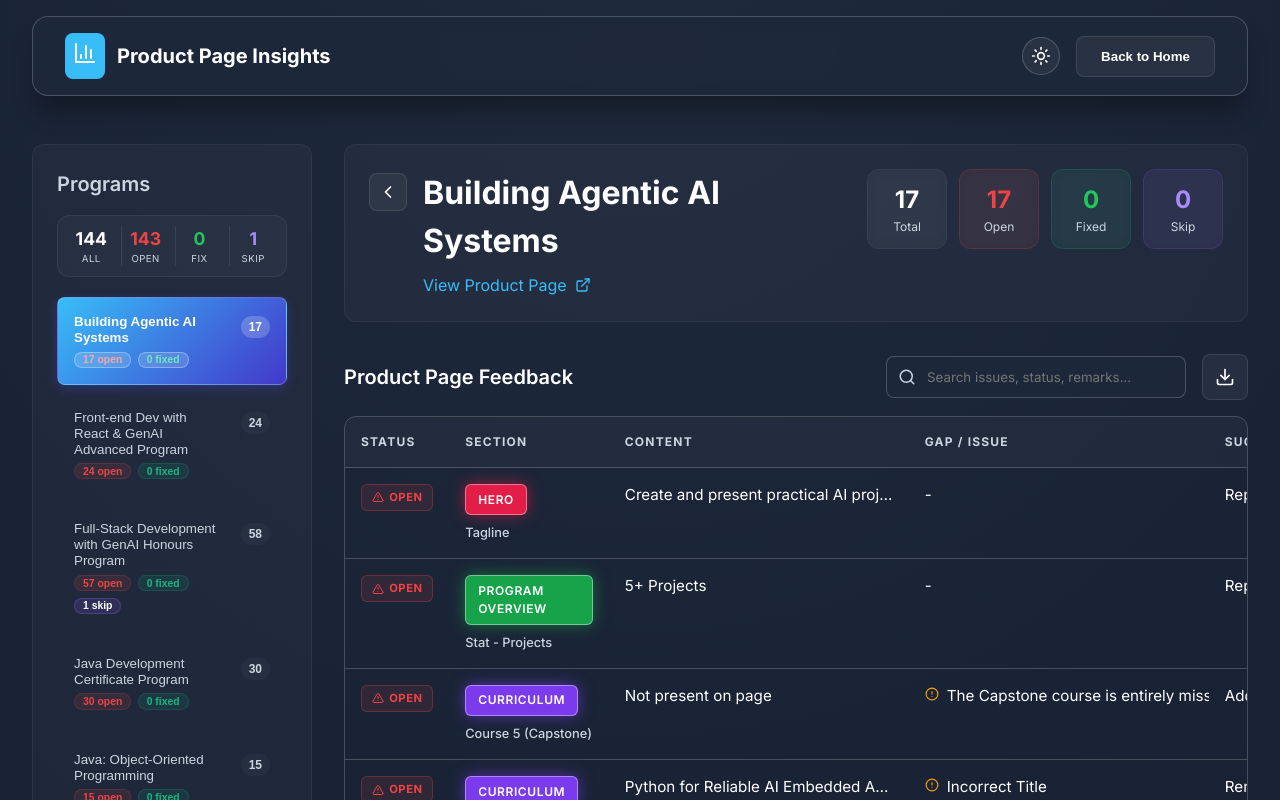
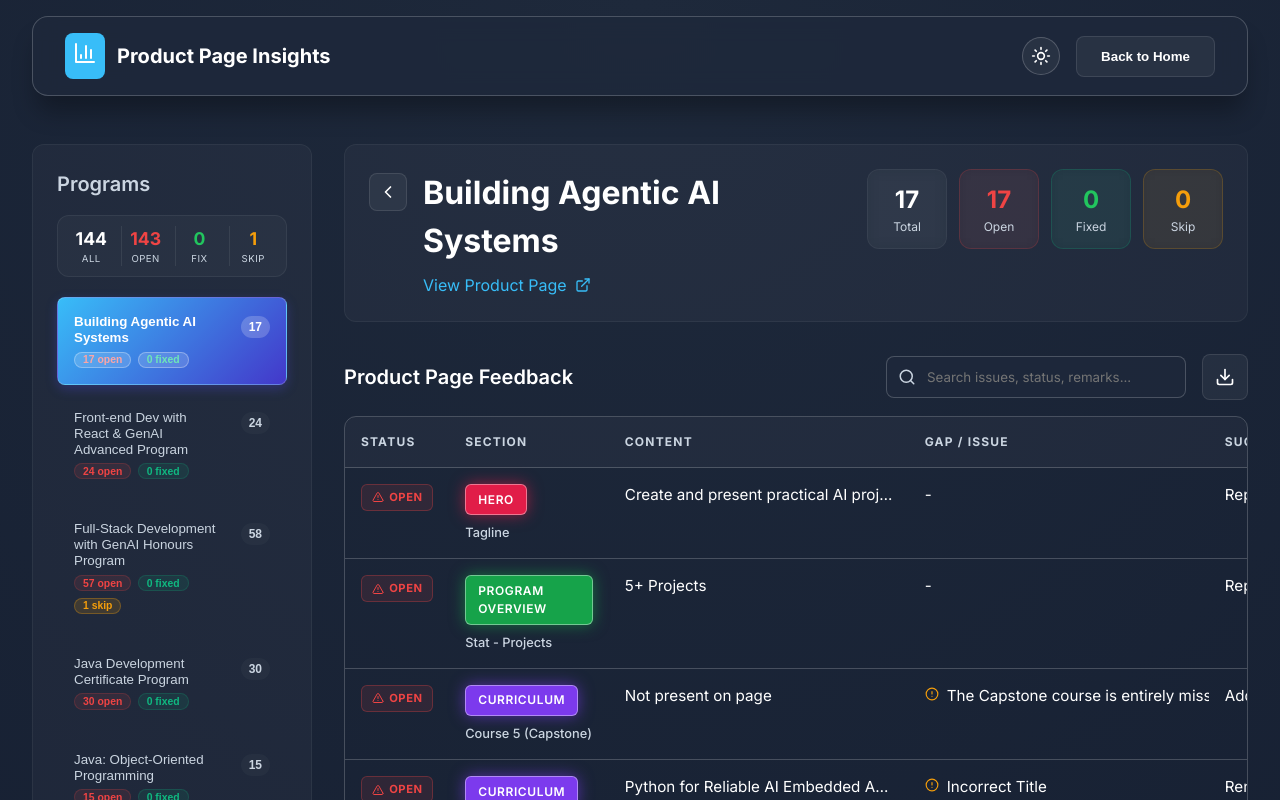
Before and after one commit to NanditaVora/website-feedback-dashboard, a React (Vite) app: page / in a window 1280 px wide. Both pictures are taken after a click on the button "Go to Dashboard". Shown: the top 800 px of the page. Built offline with nearby package versions, Linux system fonts and the light colour scheme.

Commit message:
style: change Cannot Fix color to Amber/Orange

```diff
--- a/src/components/Dashboard.jsx
+++ b/src/components/Dashboard.jsx
@@ -138,7 +138,7 @@ const Dashboard = ({ data, selectedProgramId, setSelectedProgramId }) => {
                 <div style={{ fontSize: '0.6rem', color: 'var(--text-secondary)', textTransform: 'uppercase', letterSpacing: '0.05em' }}>Fix</div>
               </div>
               <div style={{ textAlign: 'center', borderLeft: '1px solid rgba(255,255,255,0.08)' }}>
-                <div style={{ fontSize: '1.1rem', fontWeight: '700', color: '#a78bfa' }}>{globalStats.cannot}</div>
+                <div style={{ fontSize: '1.1rem', fontWeight: '700', color: '#f59e0b' }}>{globalStats.cannot}</div>
                 <div style={{ fontSize: '0.6rem', color: 'var(--text-secondary)', textTransform: 'uppercase', letterSpacing: '0.05em' }}>Skip</div>
               </div>
             </div>
@@ -157,7 +157,7 @@ const Dashboard = ({ data, selectedProgramId, setSelectedProgramId }) => {
                   <div style={{ display: 'flex', gap: '0.4rem', alignItems: 'center', flexWrap: 'wrap' }}>
                     <span className="stat-pill stat-pill-open">{ps.open} open</span>
                     <span className="stat-pill stat-pill-fixed">{ps.fixed} fixed</span>
-                    {ps.cannot > 0 && <span className="stat-pill stat-pill-cannot" style={{ background: 'rgba(139, 92, 246, 0.15)', color: 'var(--text-primary)', border: '1px solid rgba(139, 92, 246, 0.3)' }}>{ps.cannot} skip</span>}
+                    {ps.cannot > 0 && <span className="stat-pill stat-pill-cannot" style={{ background: 'rgba(245, 158, 11, 0.15)', color: '#f59e0b', border: '1px solid rgba(245, 158, 11, 0.3)' }}>{ps.cannot} skip</span>}
                   </div>
                 </div>
                 <span className="badge" style={{ flexShrink: 0, marginTop: '2px' }}>{ps.total}</span>
@@ -214,8 +214,8 @@ const Dashboard = ({ data, selectedProgramId, setSelectedProgramId }) => {
                         <div style={{ fontSize: '1.5rem', fontWeight: '700', color: 'var(--success)' }}>{ps.fixed}</div>
                         <div style={{ fontSize: '0.75rem', color: 'var(--text-secondary)' }}>Fixed</div>
                       </div>
-                      <div className="glass-panel" style={{ padding: '0.75rem 1.25rem', textAlign: 'center', minWidth: '80px', background: 'rgba(139, 92, 246, 0.07)', borderColor: 'rgba(139, 92, 246, 0.2)' }}>
-                        <div style={{ fontSize: '1.5rem', fontWeight: '700', color: '#a78bfa' }}>{ps.cannot}</div>
+                      <div className="glass-panel" style={{ padding: '0.75rem 1.25rem', textAlign: 'center', minWidth: '80px', background: 'rgba(245, 158, 11, 0.07)', borderColor: 'rgba(245, 158, 11, 0.2)' }}>
+                        <div style={{ fontSize: '1.5rem', fontWeight: '700', color: '#f59e0b' }}>{ps.cannot}</div>
                         <div style={{ fontSize: '0.75rem', color: 'var(--text-secondary)' }}>Skip</div>
                       </div>
                     </div>
--- a/src/index.css
+++ b/src/index.css
@@ -365,15 +365,15 @@ tbody tr.active-row td {
 }
 
 .status-cannot {
-  background: rgba(139, 92, 246, 0.1);
-  color: #a78bfa;
-  border: 1px solid rgba(139, 92, 246, 0.3);
+  background: rgba(245, 158, 11, 0.1);
+  color: #fbbf24;
+  border: 1px solid rgba(245, 158, 11, 0.3);
 }
 
 :root[data-theme='light'] .status-cannot {
-  background: #f5f3ff; /* Light purple bg */
-  color: #5b21b6;      /* Deep purple text */
-  border: 1.5px solid #8b5cf6; /* Solid purple border */
+  background: #fffbeb; /* Light amber bg */
+  color: #92400e;      /* Deep burnt amber text */
+  border: 1.5px solid #d97706; /* Solid amber-orange border */
   font-weight: 800;
 }
 
```
